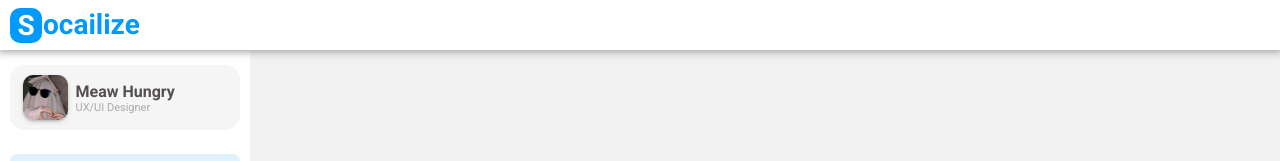
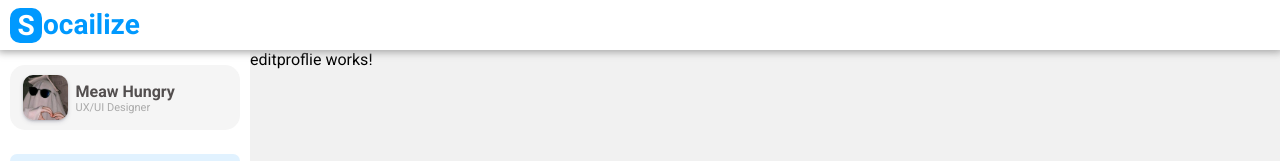
Before and after one commit to Perth27413/Socialize-Frontend, an Angular app: page /profile/1/edit in a window 1280 px wide. Before the commit this address led to /. Shown: the top 161 px of the page. Built offline with nearby package versions, Linux system fonts and the light colour scheme.

Commit message:
add component editproflie

```diff
--- a/src/app/app-routing.module.ts
+++ b/src/app/app-routing.module.ts
@@ -5,13 +5,16 @@ import { SignUpComponent } from './components/sigin-up/sign-up.component';
 import { SignInComponent } from './components/sign-in/sign-in.component';
 import { ProfileComponent } from './components/profile/profile.component';
 import { ViewProfileComponent } from './components/view-profile/view-profile.component';
+import { EditproflieComponent } from './components/editproflie/editproflie.component';
 
 const routes: Routes = [
   { path: '', component: HomeComponent },
   { path: 'login', component: SignInComponent },
   { path: 'register', component: SignUpComponent },
-  { path: 'profile', component: ViewProfileComponent }
+  { path: 'profile', component: ViewProfileComponent },
+  { path: 'profile/1/edit', component: EditproflieComponent }
 ]
+
 @NgModule({
   imports: [RouterModule.forRoot(routes)],
   exports: [RouterModule]
--- a/src/app/app.module.ts
+++ b/src/app/app.module.ts
@@ -8,6 +8,7 @@ import { NavComponent } from './components/nav/nav.component';
 import { SideBarComponent } from './components/side-bar/side-bar.component';
 import { ProfileComponent } from './components/profile/profile.component';
 import { ViewProfileComponent } from './components/view-profile/view-profile.component';
+import { EditproflieComponent } from './components/editproflie/editproflie.component';
 @NgModule({
   declarations: [
     AppComponent,
@@ -15,7 +16,8 @@ import { ViewProfileComponent } from './components/view-profile/view-profile.com
     NavComponent,
     SideBarComponent,
     ProfileComponent,
-    ViewProfileComponent
+    ViewProfileComponent,
+    EditproflieComponent
   ],
   imports: [
     BrowserModule,
--- /dev/null
+++ b/src/app/components/editproflie/editproflie.component.html
@@ -0,0 +1 @@
+<p>editproflie works!</p>
--- /dev/null
+++ b/src/app/components/editproflie/editproflie.component.ts
@@ -0,0 +1,15 @@
+import { Component, OnInit } from '@angular/core';
+
+@Component({
+  selector: 'app-editproflie',
+  templateUrl: './editproflie.component.html',
+  styleUrls: ['./editproflie.component.scss']
+})
+export class EditproflieComponent implements OnInit {
+
+  constructor() { }
+
+  ngOnInit(): void {
+  }
+
+}
```
Also changed, not shown: src/app/components/editproflie/editproflie.component.scss (added).
